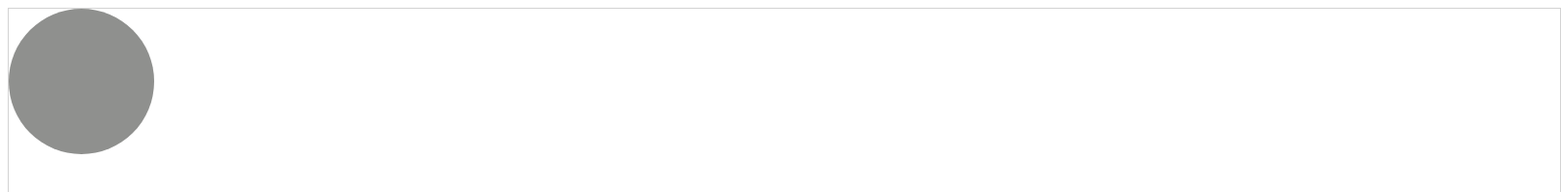
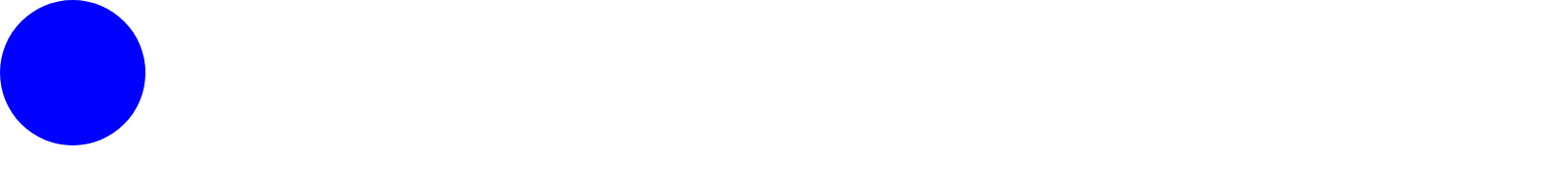
Before and after one commit to xi610/SuperMario, a plain HTML site: page 666.html in a window 1280 px wide. Shown: the top 198 px of the page at 97% size, 1610 px wide, since content can reach past the window. Drawn offline with Linux system fonts and the light colour scheme.

Commit message:
修改了小球颜色和画布大小

```diff
--- a/666.html
+++ b/666.html
@@ -3,12 +3,35 @@
 <head>
     <meta charset="UTF-8">
     <title>Title</title>
+    <style>
+        html, body {
+            margin: 0;
+            padding: 0;
+            overflow: hidden;
+        }
+        #myCanvas {
+            width: 100vw;
+            height: 100vh;
+            border: none;
+        }
+    </style>
 </head>
 <body>
-<canvas id="myCanvas" width="1600" height="1200" style="border:1px solid #d3d3d3;"></canvas>
+<canvas id="myCanvas"></canvas>
 <script>
     const canvas = document.getElementById('myCanvas');
     const ctx = canvas.getContext('2d');
+
+    // 设置画布宽高为窗口宽高
+    canvas.width = window.innerWidth;
+    canvas.height = window.innerHeight;
+
+    // 处理窗口大小变化
+    window.addEventListener('resize', () => {
+        canvas.width = window.innerWidth;
+        canvas.height = window.innerHeight;
+    });
+
     var x = 75;
     var y = 75;
 
@@ -16,7 +39,7 @@
         ctx.clearRect(0, 0, canvas.width, canvas.height);
         ctx.beginPath();
         ctx.arc(x, y, 75, 0, Math.PI * 2, true);
-        ctx.fillStyle = 'rgba(63,64,61,0.58)';
+        ctx.fillStyle = 'blue';
         ctx.fill();
         ctx.closePath();
     }
```
Also changed, not shown: 1 other file.
